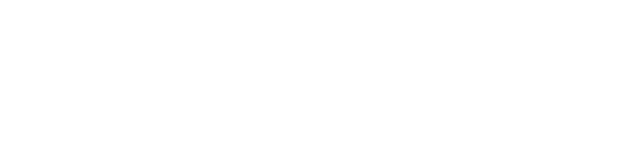
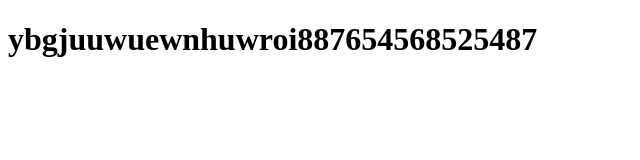
Before and after one commit to Ritesh007-max/PracticeRepo, a plain HTML site: page index.html in a window 1280 px wide. Shown: the whole page, without its empty margins (0-640 px from the left). Drawn offline with Linux system fonts and the light colour scheme.

Commit message:
Creating Conflicts

```diff
--- a/index.html
+++ b/index.html
@@ -6,6 +6,6 @@
     <title>Document</title>
 </head>
 <body>
-
+    <h1>ybgjuuwuewnhuwroi887654568525487</h1>
 </body>
 </html>
```
